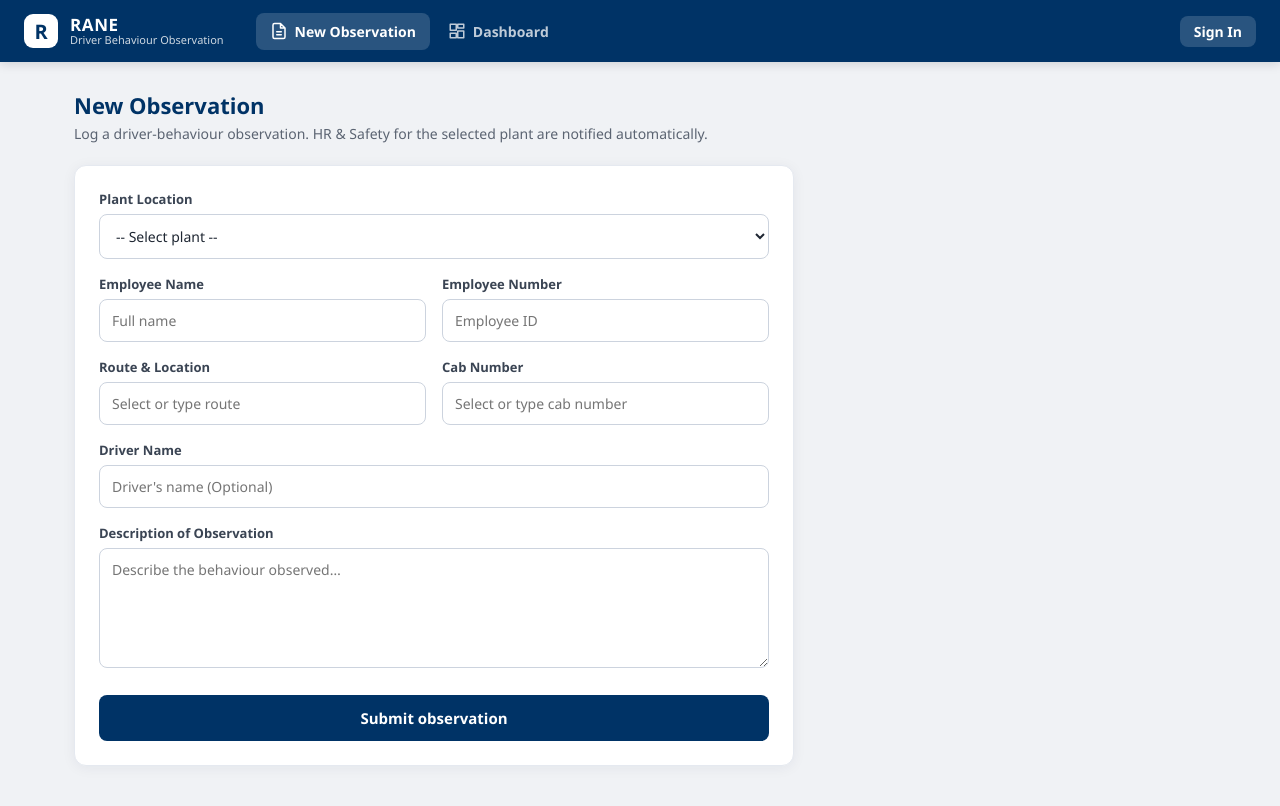
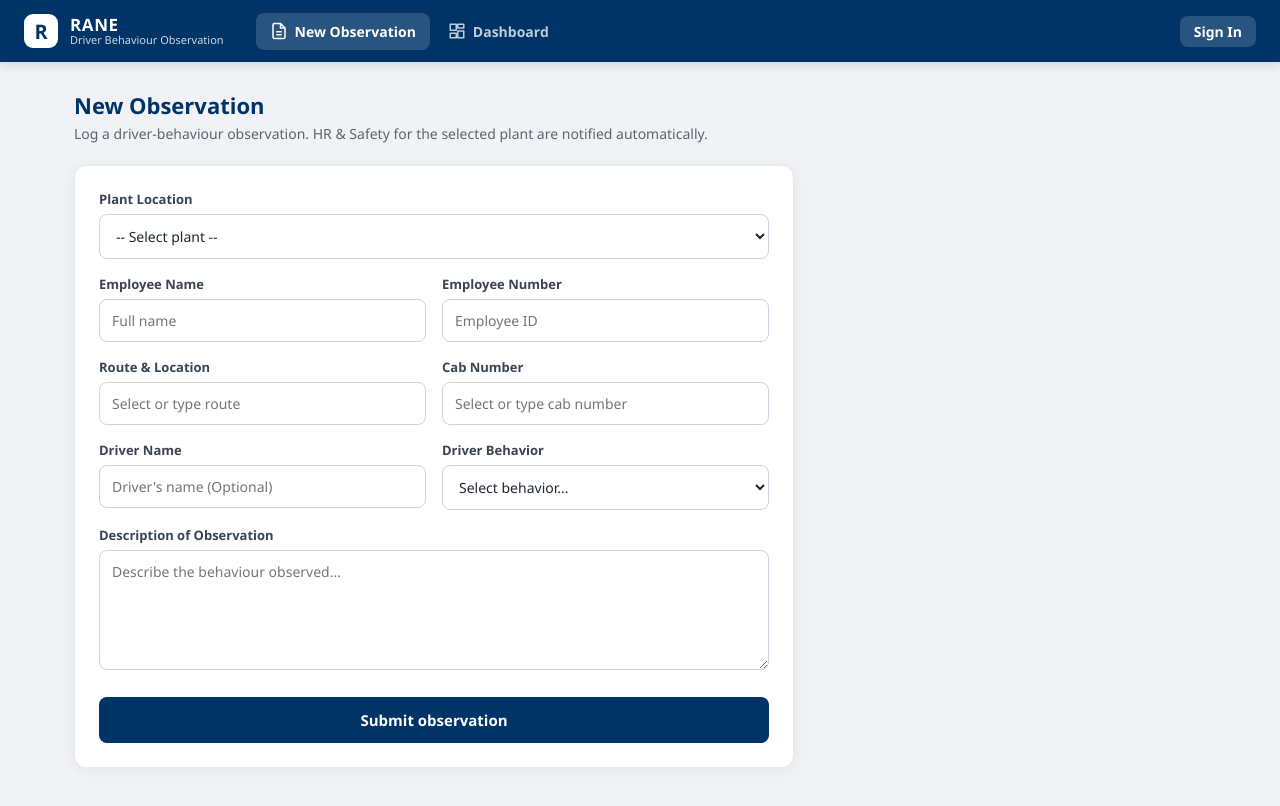
Before and after one commit to anandgrgr6-ui/Deployment, a React (Vite) app: page / in a window 1280 px wide. Shown: the top 806 px of the page. Built offline with nearby package versions, Linux system fonts and the light colour scheme.

Commit message:
Update Input.jsx

```diff
--- a/src/Input.jsx
+++ b/src/Input.jsx
@@ -1,3 +1,196 @@
+// import { useState } from 'react';
+// import { createObservation } from './api.js';
+
+// const PLANTS = ['Mysore', 'Pondicherry', 'Varanavasi', 'Pantnagar'];
+// const PLANT_CODE = { Mysore: 'P2', Pondicherry: 'P3', Varanavasi: 'P4', Pantnagar: 'P5' };
+
+// // Table Mapping for Plant options
+// const ROUTE_MAP = {
+//   Varanavasi: [
+//     { route: 'Velachery - Varanavasi', cab: 'TN 87 H 0245', driver: '' },
+//     { route: 'Guindy - Varanavasi', cab: 'TN 87 H 0285', driver: '' },
+//     { route: 'SPR - Varanavasi', cab: 'TN 87 B 8838', driver: '' },
+//     { route: 'Kanchipuram - Varanavasi', cab: 'TN 12 AK 1012', driver: '' },
+//     { route: 'Alandur - Varanavasi', cab: 'TN 87 H 0243', driver: '' },
+//     { route: 'Chengalpattu - Varanavasi', cab: 'TN 12 AK 1012', driver: '' },
+//   ],
+//   Pondicherry: [
+//     { route: 'NR palayam/Thookanampakkam - Pallineliyanur', cab: 'TN23BU0240', driver: 'Jagan' },
+//     { route: 'Palur - Pallineliyanur', cab: 'TN74BF1274', driver: 'Vignesh' },
+//     { route: 'Panruti - Pallineliyanur', cab: 'TN31BC3766', driver: 'Ajeeth' },
+//     { route: 'Gingee - Pallineliyanur', cab: 'TN21AW7639', driver: 'Vetrivel' },
+//     { route: 'Paiyur - Pallineliyanur', cab: 'TN09W3916', driver: 'Balaji' },
+//     { route: 'Siruvanthadu - Pallineliyanur', cab: 'TN21BZ2998', driver: 'Durai' },
+//     { route: 'Vazhudavoor/Chettipet - Pallineliyanur', cab: 'TN31AC6048', driver: 'Soundar' },
+//     { route: 'Kuchipalayam/Arasoor - Pallineliyanur', cab: 'TN32D5011', driver: 'Dharani' },
+//     { route: 'Sornavoor/Manamedu - Pallineliyanur', cab: 'TN31AE2536', driver: 'Subash' },
+//     { route: 'Nettapakkam/Sembadapettai - Pallineliyanur', cab: 'TN31CL9594', driver: 'Karthi' },
+//     { route: 'Enathirimangalam - Pallineliyanur', cab: 'TN50U4981', driver: 'Thulasithasan' },
+//     { route: 'Nellikuppam - Pallineliyanur', cab: 'TN31AC0118', driver: 'Sasikumar' },
+//     { route: 'Palapattu - Pallineliyanur', cab: 'TN21AR1633', driver: 'Vetrivel' },
+//     { route: 'Pillur/Kandampakkam/Kandalavadi - Pallineliyanur', cab: 'TN32AA4631', driver: 'Jagadeesh' },
+//     { route: 'Rampakkam - Pallineliyanur', cab: 'PY05Z9392', driver: 'Mani' },
+//     { route: 'Kavarapattu - Pallineliyanur', cab: 'TN20CZ4344', driver: 'Manivel' },
+//   ],
+//   Pantnagar: [
+//     { route: 'Singh Colony - Pantanagar', cab: 'UK04CA6082', driver: 'Jasvindar' }
+//   ],
+//   Mysore: [
+//     { route: 'Hootagahalli - Plant', cab: 'KA09C2075', driver: '' },
+//     { route: 'Belavadi - Plant', cab: 'KA09C9193', driver: '' },
+//     { route: 'Coorgagali - Plant', cab: 'KA05MB7550', driver: '' }
+//   ]
+// };
+
+// const EMPTY = {
+//   plantName: '',
+//   empName: '',
+//   empNo: '',
+//   routeLoc: '',
+//   cabNo: '',
+//   driverName: '',
+//   description: '',
+// };
+
+// export default function Input() {
+//   const [form, setForm] = useState({ ...EMPTY });
+//   const [status, setStatus] = useState(null);
+//   const [busy, setBusy] = useState(false);
+
+//   // Available options mapped to the currently selected plant
+//   const currentOptions = ROUTE_MAP[form.plantName] || [];
+
+//   function set(key, value) {
+//     setForm((f) => ({ ...f, [key]: value }));
+//   }
+
+//   // Handle route change: Auto-fill cab and driver if available
+//   function handleRouteChange(val) {
+//     setForm((f) => {
+//       const match = currentOptions.find((o) => o.route === val);
+//       if (match) {
+//         return { ...f, routeLoc: val, cabNo: match.cab, driverName: match.driver || f.driverName };
+//       }
+//       return { ...f, routeLoc: val };
+//     });
+//   }
+
+//   // Handle cab change: Auto-fill route and driver if available
+//   function handleCabChange(val) {
+//     setForm((f) => {
+//       const match = currentOptions.find((o) => o.cab === val);
+//       if (match) {
+//         return { ...f, cabNo: val, routeLoc: match.route, driverName: match.driver || f.driverName };
+//       }
+//       return { ...f, cabNo: val };
+//     });
+//   }
+
+//   async function submit() {
+//     if (busy) return;
+//     setStatus(null);
+
+//     if (!form.plantName) return setStatus({ type: 'error', text: 'Please select a plant.' });
+//     if (!form.empName.trim()) return setStatus({ type: 'error', text: 'Employee name is required.' });
+//     if (!form.description.trim()) return setStatus({ type: 'error', text: 'Description is required.' });
+
+//     setBusy(true);
+//     try {
+//       const res = await createObservation(form);
+//       const emailNote =
+//         res.emailStatus && res.emailStatus.startsWith('sent')
+//           ? ' Notification email sent.'
+//           : ' (Email not sent — check SMTP settings.)';
+//       setStatus({ type: 'success', text: `Observation recorded for ${form.plantName}.${emailNote}` });
+//       setForm({ ...EMPTY, plantName: '' }); // Reset form, let them pick plant again
+//     } catch (e) {
+//       setStatus({ type: 'error', text: e.message });
+//     }
+//     setBusy(false);
+//   }
+
+//   return (
+//     <div className="page">
+//       <div className="page-head">
+//         <h1>New Observation</h1>
+//         <p>Log a driver-behaviour observation. HR &amp; Safety for the selected plant are notified automatically.</p>
+//       </div>
+
+//       <div className="form-card">
+//         <div className="field">
+//           <label>Plant Location</label>
+//           <select value={form.plantName} onChange={(e) => setForm({ ...EMPTY, plantName: e.target.value })}>
+//             <option value="" disabled>-- Select plant --</option>
+//             {PLANTS.map((p) => (
+//               <option key={p} value={p}>{PLANT_CODE[p]} · {p}</option>
+//             ))}
+//           </select>
+//         </div>
+
+//         <div className="grid-2">
+//           <div className="field">
+//             <label>Employee Name</label>
+//             <input value={form.empName} onChange={(e) => set('empName', e.target.value)} placeholder="Full name" />
+//           </div>
+//           <div className="field">
+//             <label>Employee Number</label>
+//             <input value={form.empNo} onChange={(e) => set('empNo', e.target.value)} placeholder="Employee ID" />
+//           </div>
+//         </div>
+
+//         {/* Datalists for custom autocomplete with free-text allowed */}
+//         <datalist id="route-options">
+//           {currentOptions.map(o => <option key={o.route} value={o.route} />)}
+//         </datalist>
+//         <datalist id="cab-options">
+//           {currentOptions.map(o => <option key={o.cab} value={o.cab} />)}
+//         </datalist>
+
+//         <div className="grid-2">
+//           <div className="field">
+//             <label>Route &amp; Location</label>
+//             <input
+//               list="route-options"
+//               value={form.routeLoc}
+//               onChange={(e) => handleRouteChange(e.target.value)}
+//               placeholder="Select or type route"
+//             />
+//           </div>
+//           <div className="field">
+//             <label>Cab Number</label>
+//             <input
+//               list="cab-options"
+//               value={form.cabNo}
+//               onChange={(e) => handleCabChange(e.target.value)}
+//               placeholder="Select or type cab number"
+//             />
+//           </div>
+//         </div>
+
+//         <div className="field">
+//           <label>Driver Name</label>
+//           <input value={form.driverName} onChange={(e) => set('driverName', e.target.value)} placeholder="Driver's name (Optional)" />
+//         </div>
+
+//         <div className="field">
+//           <label>Description of Observation</label>
+//           <textarea
+//             value={form.description}
+//             onChange={(e) => set('description', e.target.value)}
+//             placeholder="Describe the behaviour observed…"
+//           />
+//         </div>
+
+//         {status && <div className={`banner ${status.type}`}>{status.text}</div>}
+
+//         <button className="primary" onClick={submit} disabled={busy}>
+//           {busy ? 'Submitting…' : 'Submit observation'}
+//         </button>
+//       </div>
+//     </div>
+//   );
+// }
+
 import { useState } from 'react';
 import { createObservation } from './api.js';
 
@@ -48,6 +241,7 @@ const EMPTY = {
   empNo: '',
   routeLoc: '',
   cabNo: '',
+  behaviorType: '', // Added behaviorType here
   driverName: '',
   description: '',
 };
@@ -92,6 +286,8 @@ export default function Input() {
 
     if (!form.plantName) return setStatus({ type: 'error', text: 'Please select a plant.' });
     if (!form.empName.trim()) return setStatus({ type: 'error', text: 'Employee name is required.' });
+    // Added validation for behaviorType so users are forced to select an option
+    if (!form.behaviorType) return setStatus({ type: 'error', text: 'Driver behavior selection is required.' });
     if (!form.description.trim()) return setStatus({ type: 'error', text: 'Description is required.' });
 
     setBusy(true);
@@ -167,9 +363,28 @@ export default function Input() {
           </div>
         </div>
 
-        <div className="field">
-          <label>Driver Name</label>
-          <input value={form.driverName} onChange={(e) => set('driverName', e.target.value)} placeholder="Driver's name (Optional)" />
+        {/* Grouped Driver Name and Driver Behavior together to keep your grid layout neat */}
+        <div className="grid-2">
+          <div className="field">
+            <label>Driver Name</label>
+            <input value={form.driverName} onChange={(e) => set('driverName', e.target.value)} placeholder="Driver's name (Optional)" />
+          </div>
+          <div className="field">
+            <label>Driver Behavior</label>
+            <select
+              value={form.behaviorType}
+              onChange={(e) => set('behaviorType', e.target.value)}
+              required
+            >
+              <option value="" disabled>Select behavior...</option>
+              <option value="Over speed">Over speed</option>
+              <option value="Drunk and drive">Drunk and drive</option>
+              <option value="Using mobile phone">Using mobile phone</option>
+              <option value="Not wearing seat belt">Not wearing seat belt</option>
+              <option value="Over jerking">Over jerking</option>
+              <option value="Sleepy">Sleepy</option>
+            </select>
+          </div>
         </div>
 
         <div className="field">
```
